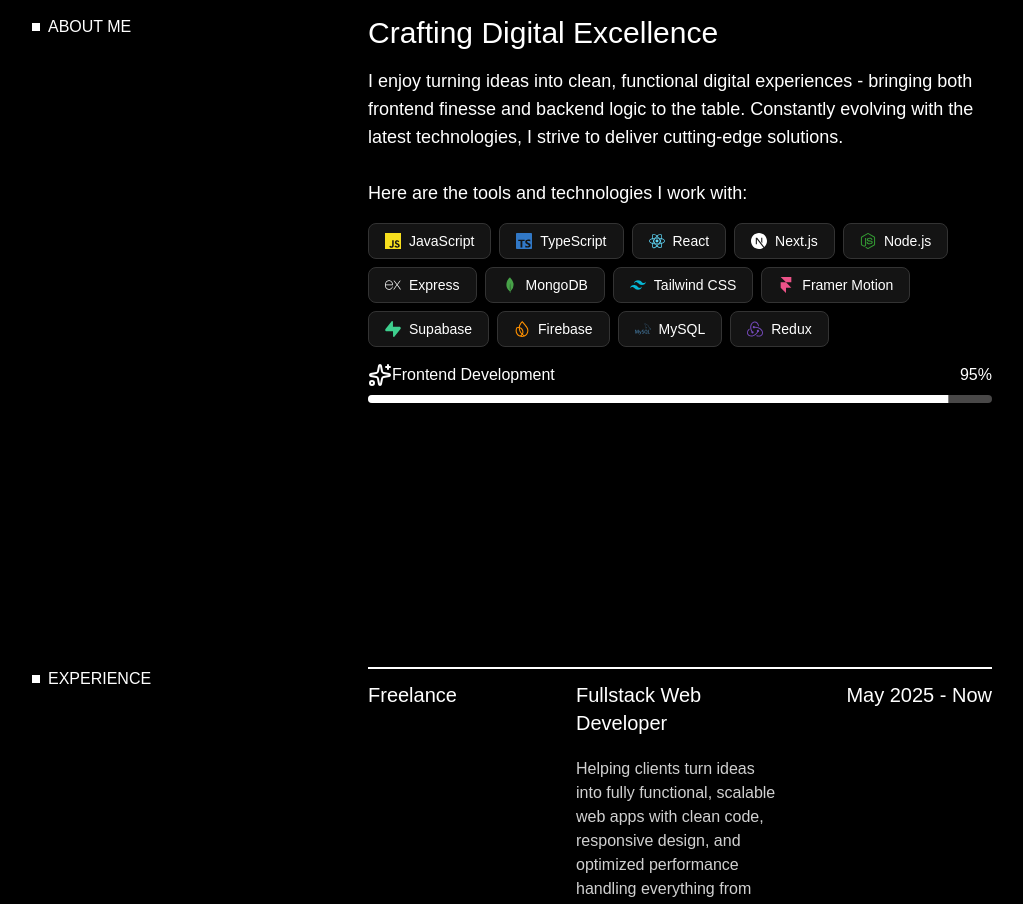
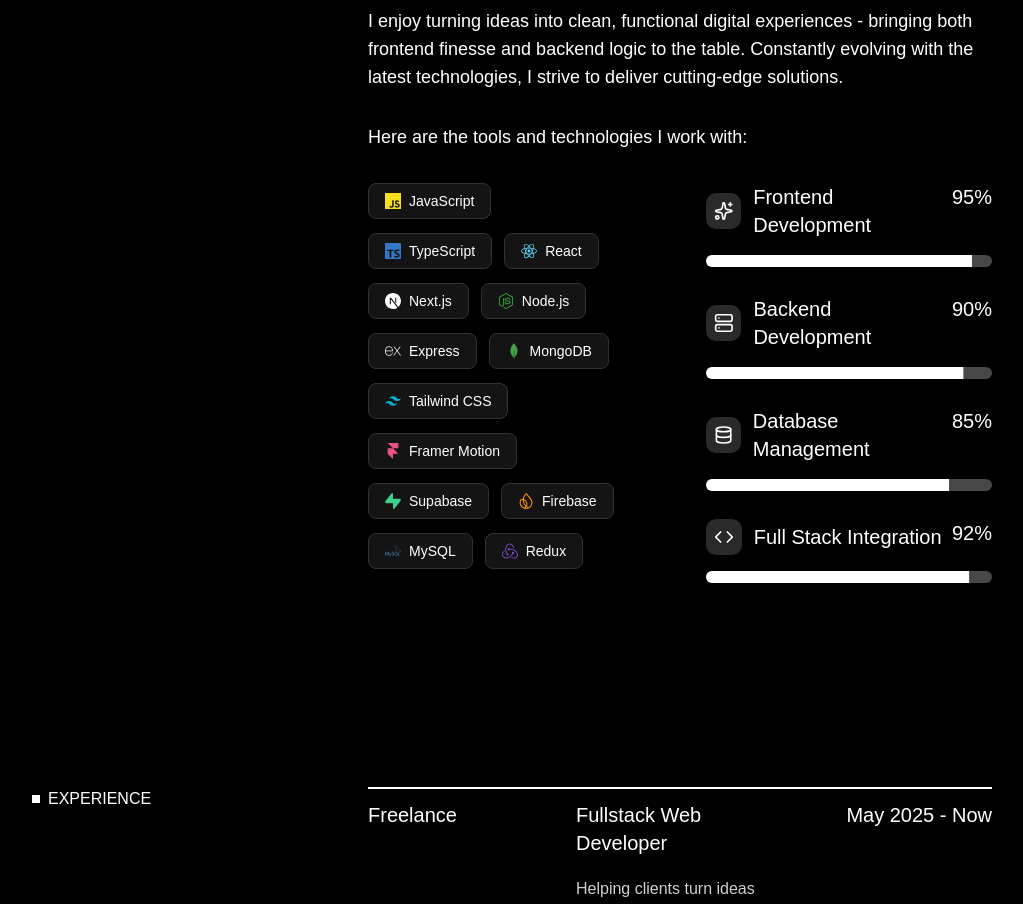
Before and after one commit to aayushcyy/aayushPorfolio, a Next.js app: page / in a window 1280 px wide. Shown: the part 860-1764 px from the top of the page, without its empty margins (128-1151 px from the left). Built offline with nearby package versions, Linux system fonts and the light colour scheme; a web font is replaced by a local one.

Commit message:
feat: about page complete

```diff
--- a/app/Components/About.jsx
+++ b/app/Components/About.jsx
@@ -55,7 +55,7 @@ export default function About() {
     { name: "Redux", icon: "SiRedux", color: "#764ABC" },
   ];
   return (
-    <div className="w-full md:h-[85vh] flex justify-center items-center text-white font-funnel px-40">
+    <div className="w-full md:h-screen flex justify-center items-center text-white font-funnel px-40">
       <div className="md:flex w-full md:justify-between">
         <div className="flex flex-col gap-2 justify-between">
           <div className="flex items-center gap-2">
@@ -71,10 +71,12 @@ export default function About() {
             Constantly evolving with the latest technologies, I strive to
             deliver cutting-edge solutions.
           </p>
-          <p className="text-lg font-thin mt-3">
+          <p className="text-lg font-thin my-4">
             Here are the tools and technologies I work with:
           </p>
-          <div className="flex flex-wrap gap-2">
+          <div className="flex gap-20">
+            {/* Skills */}
+            <div className="flex flex-wrap gap-x-3 w-[90%]">
               {techSkills.map((skill, index) => {
                 const IconComponent = icons[skill.icon];
                 return (
@@ -88,20 +90,71 @@ export default function About() {
                 );
               })}
             </div>
-          <div className="w-full flex flex-col">
-            <div className="flex flex-col gap-2">
-              <div className="flex justify-between">
-                <div className="flex">
-                  <Sparkles />
-                  <p>Frontend Development</p>
+            {/* Progress Bars */}
+            <div className="w-full flex flex-col gap-7">
+              {/* Frontend */}
+              <div className="flex flex-col gap-4">
+                <div className="flex justify-between text-xl">
+                  <div className="flex items-center gap-3">
+                    <Sparkles className="bg-[#2A2A2A] size-9 cursor-pointer px-2 py-2 rounded-lg" />
+                    <p className="">Frontend Development</p>
                   </div>
                   <p>95%</p>
                 </div>
                 <div>
                   <Progress
                     value={93}
-                  className="bg-[#494848] [&>div]:bg-white"
+                    className="bg-[#494848] [&>div]:bg-white h-3"
                   />
+                </div>
+              </div>
+              {/* Backend */}
+              <div className="flex flex-col gap-4">
+                <div className="flex justify-between text-xl">
+                  <div className="flex items-center gap-3">
+                    <Server className="bg-[#2A2A2A] size-9 cursor-pointer px-2 py-2 rounded-lg" />
+                    <p className="">Backend Development</p>
+                  </div>
+                  <p>90%</p>
+                </div>
+                <div>
+                  <Progress
+                    value={90}
+                    className="bg-[#494848] [&>div]:bg-white h-3"
+                  />
+                </div>
+              </div>
+              {/* Database */}
+              <div className="flex flex-col gap-4">
+                <div className="flex justify-between text-xl">
+                  <div className="flex items-center gap-3">
+                    <Database className="bg-[#2A2A2A] size-9 cursor-pointer px-2 py-2 rounded-lg" />
+                    <p className="">Database Management</p>
+                  </div>
+                  <p>85%</p>
+                </div>
+                <div>
+                  <Progress
+                    value={85}
+                    className="bg-[#494848] [&>div]:bg-white h-3"
+                  />
+                </div>
+              </div>
+              {/* Fullstack */}
+              <div className="flex flex-col gap-4">
+                <div className="flex justify-between text-xl">
+                  <div className="flex items-center gap-3">
+                    <Code className="bg-[#2A2A2A] size-9 cursor-pointer px-2 py-2 rounded-lg" />
+                    <p className="">Full Stack Integration</p>
+                  </div>
+                  <p>92%</p>
+                </div>
+                <div>
+                  <Progress
+                    value={92}
+                    className="bg-[#494848] [&>div]:bg-white h-3"
+                  />
+                </div>
               </div>
             </div>
           </div>
```
Lines whose indentation alone changed are shown as unchanged.
